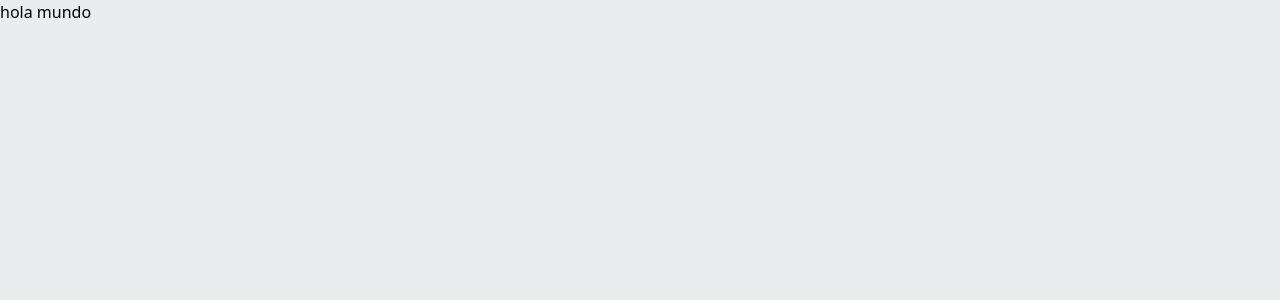
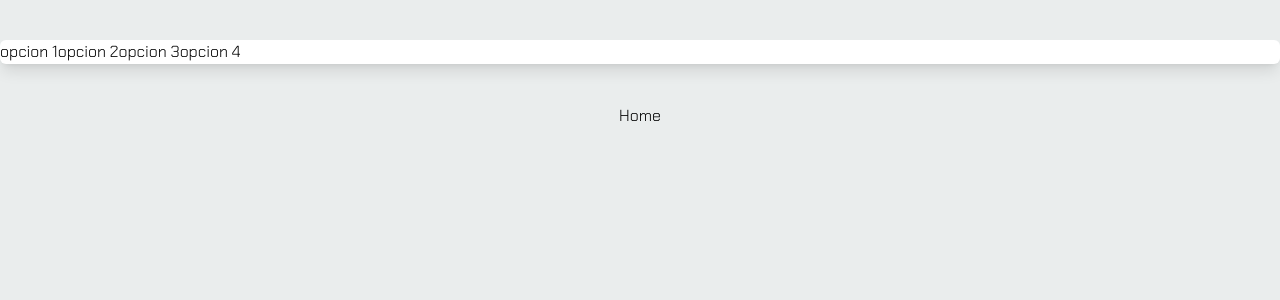
Before and after one commit to los7somosunicos/bodega2025, a Next.js app in the folder frontend/: page / in a window 1280 px wide. Shown: the top 300 px of the page. Built offline with nearby package versions, Linux system fonts and the light colour scheme.

Commit message:
building menu

```diff
--- a/frontend/package.json
+++ b/frontend/package.json
@@ -7,7 +7,7 @@
     "lint:fix": "npm run lint --fix",
     "format": "prettier --write \"**/*.+(js|json|ts|tsx|css|scss|sass|html)\"",
     "prettify": "npm run format && npm run lint:fix",
-    "dev": "npm run prettify && next dev",
+    "dev": "npm run prettify && next dev --turbopack",
     "build": "next build",
     "start": "next start"
   },
--- a/frontend/src/app/globals.css
+++ b/frontend/src/app/globals.css
@@ -4,6 +4,8 @@
 
 * {
   box-sizing: border-box;
+  margin: 0;
+  padding: 0;
 }
 
 body {
--- a/frontend/src/app/layout.tsx
+++ b/frontend/src/app/layout.tsx
@@ -1,16 +1,8 @@
 import type { Metadata } from "next";
-import { Geist, Geist_Mono } from "next/font/google";
 import "./globals.css";
-
-const geistSans = Geist({
-  variable: "--font-geist-sans",
-  subsets: ["latin"]
-});
-
-const geistMono = Geist_Mono({
-  variable: "--font-geist-mono",
-  subsets: ["latin"]
-});
+import { Chakra_Petch } from "next/font/google";
+import Navbar from "@/components/Navbar";
+const inter = Chakra_Petch({ subsets: ["latin"], weight: ["300"] });
 
 export const metadata: Metadata = {
   title: "Sistema de Control ingresos y egresos de activos",
@@ -24,7 +16,10 @@ export default function RootLayout({
 }>) {
   return (
     <html lang="en">
-      <body className={`${geistSans.variable} ${geistMono.variable} antialiased`}>{children}</body>
+      <body className={`${inter.className} antialiased`}>
+        <Navbar />
+        <main className="mt-20 flex justify-center">{children}</main>
+      </body>
     </html>
   );
 }
--- a/frontend/src/app/page.tsx
+++ b/frontend/src/app/page.tsx
@@ -1,3 +1,3 @@
 export default function Home() {
-  return <div>hola mundo</div>;
+  return <div>Home</div>;
 }
--- /dev/null
+++ b/frontend/src/components/Navbar.tsx
@@ -0,0 +1,16 @@
+import React from "react";
+
+function Navbar(): React.ReactElement {
+  return (
+    <nav className="sticky top-10 z-10 flex bg-white shadow-lg rounded-md">
+      <ul className="flex items-center">
+        <li>opcion 1</li>
+        <li>opcion 2</li>
+        <li>opcion 3</li>
+        <li>opcion 4</li>
+      </ul>
+    </nav>
+  );
+}
+
+export default React.memo(Navbar);
```
